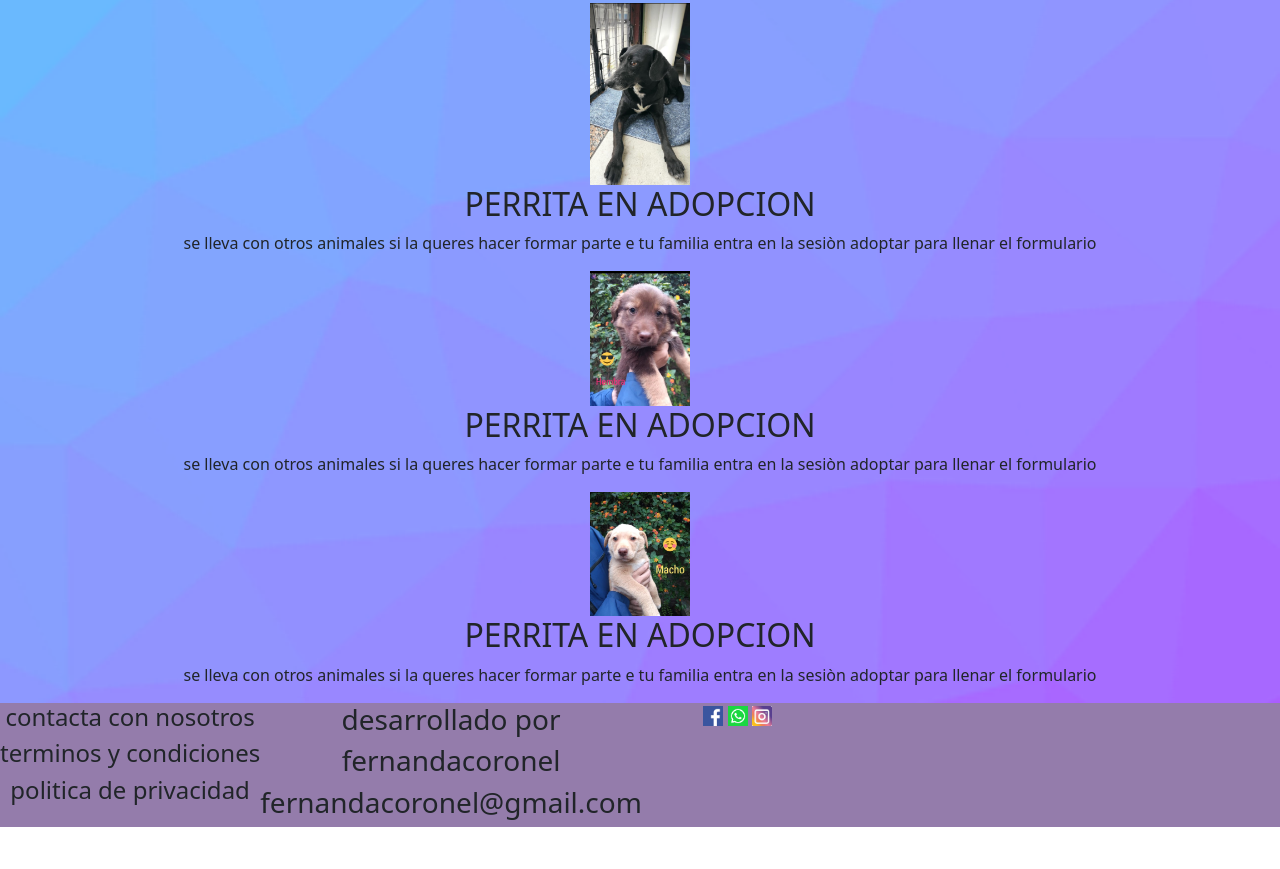
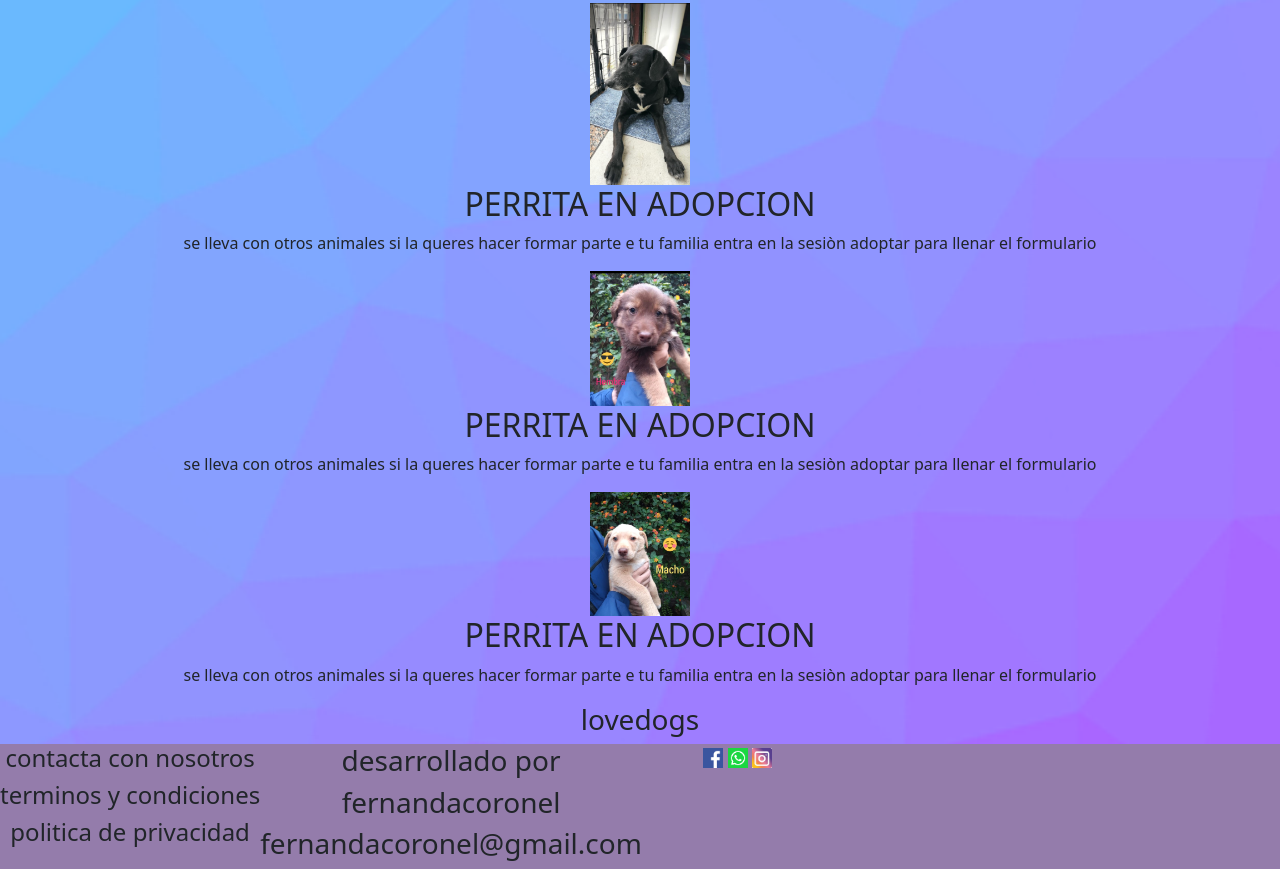
Before and after one commit to Ferchunet/fernanda-coronel-lovedogs, a plain HTML site: page index.html in a window 1280 px wide. Shown: the part 529-1398 px from the top of the page. Before the commit the page ends 1356 px from the top, so only its background shows below. Drawn offline with nearby package versions, Linux system fonts and the light colour scheme.

Commit message:
subida del bootstrap

```diff
--- a/index.html
+++ b/index.html
@@ -123,6 +123,7 @@
            <!-- aqui empieza el footer -->
 
       <footer>
+        <h3>lovedogs</h3>
         <section class="piedelapagina">
 
           <div class="pie1">
```
